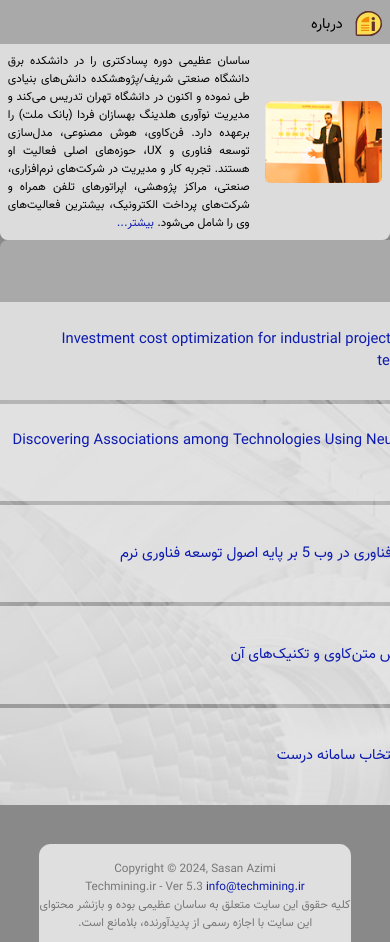
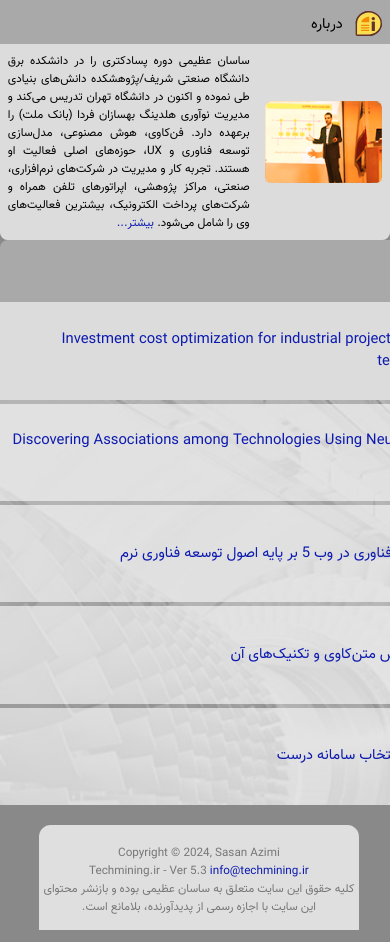
Before and after one commit to S-Azimi/tmSite, a plain HTML site: page index.html in a window 390 px wide. Shown: the part 1140-2082 px from the top of the page. Drawn offline with Linux system fonts and the light colour scheme.

Commit message:
edit content

```diff
--- a/css/sa-tm-5-2.css
+++ b/css/sa-tm-5-2.css
@@ -793,8 +793,8 @@ figcaption {
         width: 80vw;
         margin-left: 10vw;
         margin-right: 10vw;
-        margin-top: 10vw;
-        padding-top: 0.1vw;
+        margin-top:5vw;
+        padding: 1vw;
         border-top-left-radius: 3vw;
         border-top-right-radius: 3vw;
 
```
Also changed, not shown: index.html (+1 -1 lines), 1 other file.
